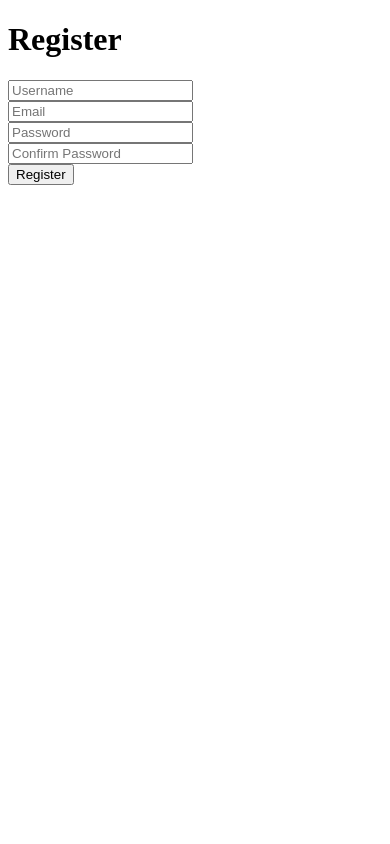
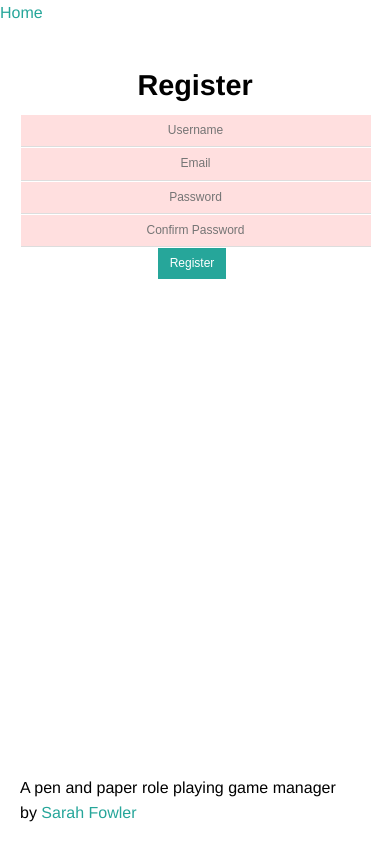
Before and after one commit to SarahFowler73/rpg_campaigns, a Flask app: page /register in a window 390 px wide. Run offline with Flask 2, Linux system fonts and the light colour scheme; some libraries are stand-ins or nearby versions.

Commit message:
Make everything not quite as ugly. CSS; better layout.html

```diff
--- a/flask_app.py
+++ b/flask_app.py
@@ -44,7 +44,7 @@ def after_request(response):
 # Views
 @app.route('/')
 def index():
-    return render_template('index.html')
+    return render_template('index.html', message="This is totally a page!")
 
 @app.route('/login', methods=['GET', 'POST'])
 def login():
--- /dev/null
+++ b/static/css/stupid.css
@@ -0,0 +1,392 @@
+/************
+  Created by Massimo Di Pierro
+  Stupid.css is what the names says, take it with a grain of salt
+  License: BSD
+************/
+
+/*** basic styles ***/
+html {box-sizing:border-box;}
+*, *:after, *:before {border:0; margin:0; padding:0; box-sizing:inherit;}
+html, body {max-width: 100vw; overflow-x: hidden}
+body {font-family:"HelveticaNeue-Light", "Helvetica Neue Light", "Helvetica Neue", Helvetica, Arial, "Lucida Grande", sans-serif}
+p, li {margin-bottom:0.5em}
+p {text-align:justify}
+label, strong {font-weight:bold}
+ul {list-style-type:none; padding-left:20px}
+a {text-decoration:none; color:#26a69a; white-space:nowrap}
+a:hover {cursor:pointer}
+h1,h2,h3,h4,h5,h6{font-weight:bold}
+h1{font-size:4em; margin:1.0em 0 0.25em 0}
+h2{font-size:2.4em; margin:0.9em 0 0.25em 0}
+h3{font-size:1.8em; margin:0.8em 0 0.25em 0}
+h4{font-size:1.6em; margin:0.7em 0 0.25em 0}
+h5{font-size:1.4em; margin:0.6em 0 0.25em 0}
+h6{font-size:1.2em; margin:0.5em 0 0.25em 0}
+table {border-collapse:collapse}
+tbody tr:hover {background-color:#fbf6d9}
+thead tr {background-color:#f1f1f1}
+tbody tr {border-bottom:2px solid #f1f1f1}
+td, th {padding: 5px; text-align: left; vertical-align:top}
+thead th {vertical-align:bottom}
+header, main, footer {display:block; with:100%} /* IE fix */
+
+@media all and (max-width:599px) {
+  h1{font-size:2em}
+  h2{font-size:1.8em}
+  h3{font-size:1.6em}
+  h4{font-size:1.4em}
+  h5{font-size:1.2em}
+  h6{font-size:1.0em}
+}
+
+/*** buttons ***/
+.btn, button, [type=button], [type=submit] {padding:0.5em 1em; margin:0 0.5em 0.5em 0; display:inline-block; background-color:#26a69a; color:white}
+.btn:hover, button:hover, [type=button]:hover, [type=submit]:hover {box-shadow:0 0 10px #666; text-decoration:none; cursor:pointer}
+.btn.small, table .btn {padding:0.25em 0.5em; font-size:0.8em}
+.btn.large {padding:1em 2em; font-size:1.2em}
+.oval {border-radius:50%}
+
+/*** helpers ***/
+.rounded {-moz-border-radius:5px; border-radius:5px}
+.padded {padding:10px 20px}
+.center {text-align:center; margin-left:auto; margin-right:auto}
+.center>div {text-align:left}
+.right {right:0; text-align:right}
+.middle div {vertical-align:middle}
+.bottom div {vertical-align:bottom}
+.xscroll {overflow-x:scroll}
+.yscroll {overflow-y:scroll}
+.nowrap {white-space:nowrap; overflow-x:hidden}
+.fill {width:100%}
+.lifted {box-shadow:5px 5px 10px #666}
+.relative {position:relative}
+.relative>div {position:absolute}
+.spaced {margin-bottom:20px; margin-top:20px}
+.hidden {display:none !important}
+
+/*** forms ***/
+input:not([type]), input:not([type=checkbox]):not([type=radio]):not([type=button]):not([type=submit]), [type=file]:before {outline:none; padding:0.5em 1em; margin:0.5px; border-bottom:1px solid #ddd; width:100%}
+textarea {width:100%; border:1px solid #ddd; padding:4px 8px; outline:none; outline:none}
+select {-webkit-appearance:none; outline:none; padding:0.5em 1em; border-radius:0; margin:0.5px; border-bottom:1px solid #ddd; width:100%;background-color:transparent}
+input, textarea, select, button, .btn {font-size:12px}
+input:not([type]):hover, input:not([type=checkbox]):not([type=radio]):not([type=button]):not([type=submit]):hover, select:hover, textarea:hover {background-color:#fbf6d9; transition:background-color 1s ease}
+input:invalid, input.error, textarea:invalid, textarea.error {background: #ffdfdf}
+
+/*** grid ***/
+.container {margin-right:-20px}
+.container>.quarter, .container>.half, .container>.third, .container>.twothirds, .container>.threequarters {display:inline-block; padding: 0 20px 0 0; vertical-align:top}
+.container>.fill{display: inline-block}
+.container img, .container video {max-width:100%}
+
+@media all and (min-width:800px) {
+  .max900 {max-width:900px; margin-left:auto; margin-right:auto}
+  .quarter {width:25%; margin-right:-5px}
+  .half {width:50%; margin-right:-10px}
+  .third {width:33.33%; margin-right:-6.66px}
+  .twothirds {width:66.66%; margin-right:-13.33px}
+  .threequarters {width:75%; margin-right:-15px}
+}
+@media all and (min-width:600px) and (max-width:799px) {
+  .quarter.compressible {width:25%; margin-right:-5px}
+  .half.compressible {width:50%; margin-right:-10px}
+  .threequarters.compressible {width:75%; margin-right:-15px}
+  .quarter:not(.compressible), .half:not(.compressible), .threequarters:not(.compressible) {width:100%; margin-right:-20px}
+  .third {width:33.33%; margin-right:-6.66px}
+  .twothirds {width:66.66%; margin-right:-13.33px}
+  label.quarter:not(.compressible).right, label.half:not(.compressible).right, label.threequarters:not(.compressible).right   {float:left; text-align:left}
+}
+@media all and (max-width:599px) {
+  .quarter:not(.compressible), .half:not(.compressible), .third:not(.compressible), .twothirds:not(.compressible), .threequarters:not(.compressible) {width:100%;}
+  label.quarter:not(.compressible).right, label.half:not(.compressible).right, label.threequarters:not(.compressible).right,
+  label.third:not(.compressible).right, label.twothirds:not(.compressible).right   {float:left; text-align:left}
+  .quarter.compressible {width:25%; margin-right:-5px}
+  .half.compressible {width:50%; margin-right:-10px}
+  .third.compressible {width:33.33%; margin-right:-6.66px}
+  .twothirds.compressible {width:66.66%; margin-right:-13.33px}
+  .threequarters.compressible {width:75%; margin-right:-15px}
+}
+
+/*** progress bar from http://codepen.io/holdencreative/details/pvxGxy  ***/
+.progress {
+  position:relative;
+  height:8px;
+  display:block;
+  background-color:#acece6;
+  background-clip:padding-box;
+  overflow:hidden;
+}
+.progress .determinate {
+  position:absolute;
+  background-color:inherit;
+  top:0;
+  bottom:0;
+  background-color:#26a69a;
+  transition:width .3s linear;
+}
+.progress .indeterminate {
+  background-color:#26a69a;
+}
+.progress .indeterminate:before {
+  content:'';
+  position:absolute;
+  background-color:inherit;
+  top:0;
+  left:0;
+  bottom:0;
+  will-change:left, right;
+  animation:indeterminate 2.1s cubic-bezier(0.65, 0.815, 0.735, 0.395) infinite;
+}
+.progress .indeterminate:after {
+  content:'';
+  position:absolute;
+  background-color:inherit;
+  top:0;
+  left:0;
+  bottom:0;
+  will-change:left, right;
+  animation:indeterminate-short 2.1s cubic-bezier(0.165, 0.84, 0.44, 1) infinite;
+  animation-delay:1.15s;
+}
+@-webkit-keyframes indeterminate {
+  0% {left:-35%; right:100%}
+  60% {left:100%; right:-90%}
+  100% {left:100%; right:-90%}
+}
+@-moz-keyframes indeterminate {
+  0% {left:-35%; right:100%}
+  60% {left:100%; right:-90%}
+  100% {left:100%; right:-90%}
+}
+@keyframes indeterminate {
+  0% {left:-35%; right:100%}
+  60% {left:100%; right:-90%}
+  100% {left:100%; right:-90%}
+}
+@-webkit-keyframes indeterminate-short {
+  0% {left:-200%; right:100%}
+  60% {left:107%; right:-8%}
+  100% {left:107%; right:-8%}
+}
+@-moz-keyframes indeterminate-short {
+  0% {left:-200%; right:100%}
+  60% {left:107%; right:-8%}
+  100% {left:107%; right:-8%}
+}
+@keyframes indeterminate-short {
+  0% {left:-200%; right:100%}
+  60% {left:107%; right:-8%}
+  100% {left:107%; right:-8%}
+}
+
+/**** dropdown menu from http://codepen.io/philhoyt/pen/ujHzd ***/
+.menu {list-style:none; position:relative; margin:0; padding:0}
+.menu.right {float:right}
+.menu a {padding:0 15px; text-decoration:none;text-align:left;font-family:"HelveticaNeue-Light", "Helvetica Neue Light", "Helvetica Neue", Helvetica, Arial, "Lucida Grande", sans-serif; text-align:left}
+.menu li {position:relative; float:left; margin:0; padding:0}
+.menu ul {background:white; border:1px solid #e1e1e1; visibility:hidden; opacity:0;  position:absolute; top:110%; padding:0; z-index:1000; transition:all 0.2s ease-out; list-style-type:none; box-shadow:5px 5px 10px #666}
+.menu ul a {padding:10px 15px; color:#333; font-weight:700; font-size:12px; line-height:16px; display: block}
+.menu ul li {float:none}
+.menu ul ul {top:0; left:80%; z-index:1100}
+.menu li:hover > ul {visibility:visible; opacity:1}
+.menu>li>ul>li:first-child:before{content:''; position:absolute; width:1px; height:1px; border:10px solid transparent; left:50px; top:-20px; margin-left:-10px; border-bottom-color:white}
+.menu.dark ul {background:#111111; border:1px solid #111111}
+.menu.dark ul a {color:white}
+.menu.dark>li>ul>li:first-child:before{border-bottom-color:#111111}
+
+@media all and (max-width:599px) {
+  header .menu li, header .menu ul {width: 100%}
+  header .menu.right {float:left; text-align:left}
+  header .menu ul ul {top:2.5em; left:-1px}
+}
+
+@media all and (min-width:600px) {
+  .ham {display:none!important}
+  .burger.accordion * {max-height:1000px; overflow:visible}
+}
+
+/*** sliding sidebar ***/
+.sidebar {
+    position:fixed;
+    z-index:1000;
+    -webkit-transition:all 0.5s, -webkit-transform 0.5s;
+    transition:all 0.5s, transform 0.5s;
+    left:0;
+    top:0;
+    height:100vh;
+    box-shadow:0 0 10px #666;
+    width:220px;
+    padding:0 10px 0 10px;
+    margin-left:-210px;
+}
+.sidebar:hover {margin-left:0}
+.sidebar.right {text-align: left; left: auto; right: 0; margin-right: -210px}
+.sidebar.right:hover {margin-right:0}
+
+/*** pulsating ring from https://jsfiddle.net/mandynicole/7xrKP/ *******/
+.pulse:after {
+    content:"";
+    border:3px solid #00e6ac;
+    -webkit-border-radius:30px;
+    height:40px;
+    width:40px;
+    position:absolute;
+    margin-left:-20px;
+    margin-top:-20px;
+    -webkit-animation:pulsate 1s ease-out;
+    -webkit-animation-iteration-count:infinite;
+    opacity:0.0
+}
+@-webkit-keyframes pulsate {
+    0% {-webkit-transform:scale(0.1, 0.1); opacity:0.0}
+    50% {opacity:1.0}
+    100% {-webkit-transform:scale(1.2, 1.2); opacity:0.0}
+}
+
+/**** underline effect ***/
+a:not(.btn):not(.noeffect) {position:relative}
+a:not(.btn):not(.noeffect):hover {color:#26a69a}
+a:not(.btn):not(.noeffect):hover:after {width:100%}
+a:not(.btn):not(.noeffect):after {
+  display:block;
+  position:absolute;
+  left:0;
+  bottom:-1px;
+  width:0;
+  height:2px;
+  background-color:#26a69a;
+  content:"";
+  transition:width 0.2s;
+}
+
+/**** modal ***/
+.modal {
+  position:fixed;
+  z-index:9999;
+  top:0;
+  bottom:0;
+  left:0;
+  right:0;
+  background-color:rgba(0,0,0,0.8);
+  padding-top:20vh;
+  transition:opacity 500ms;
+  visibility:hidden;
+  opacity:0;
+}
+.modal:target {visibility:visible; opacity:1}
+.modal div {margin-left:auto; margin-right:auto}
+.modal .close:not(.btn) {position:absolute; top:10px; right:10px; font-size:20px}
+.modal .close {transition:all 200ms}
+
+/*** tooltips from http://codepen.io/trezy/pen/Khnzy ***/
+[data-tooltip] {position:relative}
+[data-tooltip]:before, [data-tooltip]:after {display:none; position:absolute; top:0}
+[data-tooltip]:hover:after,[data-tooltip]:hover:before {display:block}
+[data-tooltip]:hover:before {
+  border-bottom:.6em solid #111111;
+  border-bottom:.6em solid #111111;
+  border-left:7px solid transparent;
+  border-right:7px solid transparent;
+  content:"";
+  left:0;
+  margin-top:12px;
+  z-index:2000;
+}
+[data-tooltip]:hover:after {
+  z-index:2000;
+  background-color:rgba(0,0,0,0.8);
+  border:4px solid rgba(0,0,0,0.8);
+  border-radius:7px;
+  color:white;
+  text-transform:none;
+  font-size: 12px;
+  content:attr(data-tooltip);
+  left:0;
+  top:2px;
+  margin-left:-20px;
+  margin-top:1.5em;
+  padding:5px 15px;
+  white-space:pre-wrap;
+  width:100px;
+}
+
+/*** accordion ***/
+.accordion>input ~ label:before {content:"â–² "; color:#ddd}
+.accordion>input:checked ~ label:before {content:"â–¼ "; color:#ddd}
+.accordion>input {display:none}
+.accordion>input:checked ~ *:not(label) {
+  max-height: 1000px !important;
+  overflow:visible !important;
+  -webkit-transition: max-height .3s ease-in;
+  transition: max-height .3s ease-in;
+}
+.accordion>*:not(label) {
+  max-height: 0;
+  overflow: hidden;
+  margin: 0;
+  padding: 0;
+  -webkit-transition: max-height .3s ease-out;
+  transition: max-height .3s ease-out;
+}
+
+
+/*** cards from http://codepen.io/edeesims/pen/iGDzk ***/
+.card {perspective: 500px; max-width:100%}
+.card>div {
+  position: absolute;
+  width: 100%;
+  height: 100%;
+  box-shadow: 0 0 15px rgba(0,0,0,0.1);
+  transition: transform 1s;
+  transform-style: preserve-3d;
+}
+.card:hover>div {
+  transform: rotateY( 180deg ) ;
+  transition: transform 0.5s;
+}
+.card>div>div {
+  position: absolute;
+  height: 100%;
+  width: 100%;
+  backface-visibility: hidden;
+}
+.card>div>div:nth-child(2) {
+  transform: rotateY( 180deg );
+}
+
+/**** tags ****/
+.tags > span {
+  padding: 4px 9px;
+  white-space: nowrap;
+  color: white;
+  background-color: #26a69a;
+  border-radius: 5px;
+  font-size:12px;
+  margin: 2px 5px 2px 0;
+  display: inline-block;
+}
+.tags.dismissible > span:hover {opacity: 0.5}
+.tags.dismissible > span:not(.off):after {content:" âœ•"}
+.tags > span.off {background-color: #ccc}
+.tags.dismissible > span.off:hover {background-color:#26a69a}
+
+/*** colors from http://clrs.cc/ ***/
+.navy{background-color:#001f3f;color:white}
+.blue{background-color:#0074d9;color:white}
+.aqua{background-color:#7fdbff;color:#111111}
+.teal{background-color:#39cccc;color:white}
+.olive{background-color:#3d9970;color:white}
+.green{background-color:#2ecc40;color:white}
+.aquamarine{background-color:#26a69a;color:white}
+.lime{background-color:#01ff70;color:#111111}
+.yellow{background-color:#ffdc00;color:#111111}
+.orange{background-color:#ff851b;color:white}
+.red{background-color:#cc1f00;color:white}
+.fuchsia{background-color:#f012be;color:white}
+.pink{background-color:#ee6e73;color:white}
+.purple{background-color:#b10dc9;color:white}
+.maroon{background-color:#85144b;color:white}
+.white{background-color:#fff;color:#111111;-webkit-box-shadow:inset 0px 0px 0px 1px #ddd;-moz-box-shadow:inset 0px 0px 0px 1px #ddd;box-shadow:inset 0px 0px 0px 1px #ddd}
+.gray{background-color:#aaa;color:white}
+.silver{background-color:#f1f1f1;color:#111111}
+.black{background-color:#111111;color:white}
+.glass{background:rgba(255,255,255,0.5);color:#111111}
--- /dev/null
+++ b/static/css/styles.css
@@ -0,0 +1,11 @@
+.bottom {
+    bottom: 0px;
+    position: absolute;
+    width: 100%;
+}
+.centerall * {
+    text-align: center;
+}
+.spacedout * {
+    line-height: 1.6em;
+}
--- a/templates/index.html
+++ b/templates/index.html
@@ -3,6 +3,6 @@
 {% block title %}Home{% endblock %}
 
 {% block content %}
-    <h1> Home Page </h1>
-    <p>{{ message }}</p>
+        <h2> Home Page </h2>
+        <p>{{ message }}</p>
 {% endblock %}
--- a/templates/layout.html
+++ b/templates/layout.html
@@ -1,9 +1,79 @@
-<!doctype html>
-<html>
+<!DOCTYPE html>
+<html class="no-js">
     <head>
-        <title>{% block title %}{% endblock %}</title>
+        <meta charset="utf-8">
+        <meta http-equiv="X-UA-Compatible" content="IE=edge,chrome=1">
+        <title>{% block title %}RPG Creator{% endblock %}</title>
+        <meta name="description" content="">
+        <meta name="viewport" content="width=device-width, initial-scale=1">
+        <link href='http://fonts.googleapis.com/css?family=Varela+Round' rel='stylesheet' type='text/css'>
+        <link rel="stylesheet" href="/static/css/stupid.css">
+        <link rel="stylesheet" href="/static/css/styles.css">
+
+        <!--[if lt IE 9]>
+            <script src="//html5shiv.googlecode.com/svn/trunk/html5.js"></script>
+            <script>window.html5 || document.write('<script src="/static/js/vendor/html5shiv.js"><\/script>')</script>
+        <![endif]-->
     </head>
-    <body>
-	     {%block content %}{% endblock %}
+    <body class="spacedout">
+
+        <header >
+
+          <div class="row">
+
+            <div class="third">
+
+              <a href="{{ url_for('index') }}" class="icon-logo"></a>
+
+            </div>
+
+            <div class="third">
+
+                <!-- Say Hi -->
+
+            </div>
+
+            <div class="third">
+
+                <!-- Log in/Log out -->
+
+            </div>
+
+          </div>
+
+        </header>
+
+        <!-- Flash messages -->
+
+        <div class="row">
+
+          <div class="main">
+
+            <nav>
+
+              <a href="{{ url_for('index') }}">Home</a>
+
+            </nav>
+
+            <div class="container padded center">
+                <div class="half centerall">
+                    {% block content %}{% endblock %}
+                </div>
+            </div>
+
+          </div>
+
+        </div>
+
+        <footer class="container padded bottom">
+
+          <div class="row">
+
+            <p>A pen and paper role playing game manager<br>by <a href="http://github.com/SarahFowler73">Sarah Fowler</a></p>
+
+          </div>
+
+        </footer>
+
     </body>
 </html>
--- a/templates/login.html
+++ b/templates/login.html
@@ -3,7 +3,7 @@
 {% block title %}Login{% endblock %}
 
 {% block content %}
-    <h1> Log In! </h1>
+    <h2> Log In </h2>
     <form method="post" action="">
         {{ form.hidden_tag() }}
         {% for field in form %}
--- a/templates/register.html
+++ b/templates/register.html
@@ -3,7 +3,7 @@
 {% block title %}Registration{% endblock %}
 
 {% block content %}
-    <h1> Register </h1>
+    <h2> Register </h2>
     <form method="post" action="">
         {{ form.hidden_tag() }}
         {% for field in form %}
```
Also changed, not shown: 1 other file.
